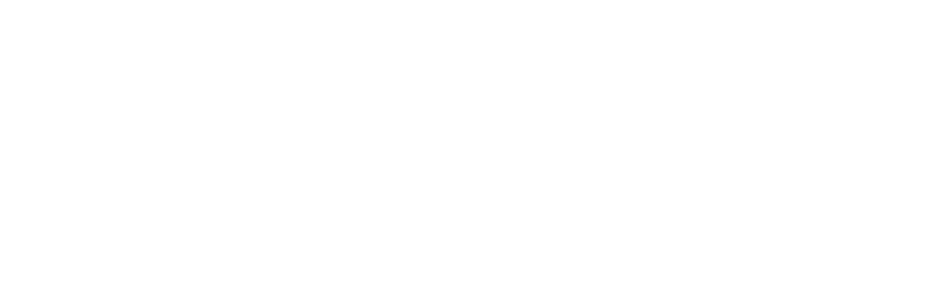
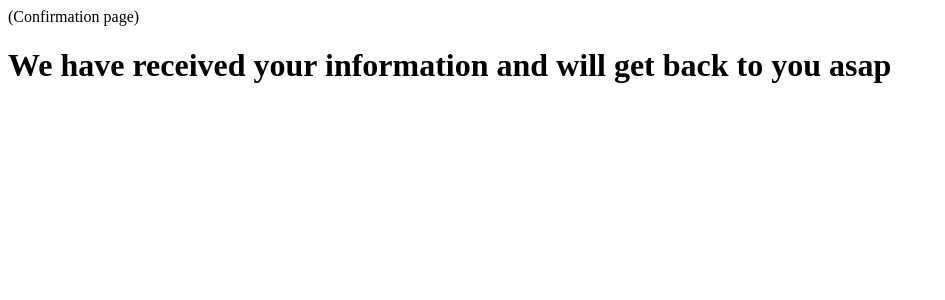
Before and after one commit to GabrielaOliveirabpt/Recipe_App, a React (Vite) app: page /confirmation in a window 1280 px wide. Shown: the top 300 px of the page, without its empty margins (0-945 px from the left). Built offline with nearby package versions, Linux system fonts and the light colour scheme.

Commit message:
install react-router-dom, import BrowserRouter, Route, Routes, create Routes in App, have all 3 pages home, user-details and confirmation working, create components for loading each page Home, Form, Confirmation

```diff
--- a/package.json
+++ b/package.json
@@ -11,7 +11,8 @@
   },
   "dependencies": {
     "react": "^18.2.0",
-    "react-dom": "^18.2.0"
+    "react-dom": "^18.2.0",
+    "react-router-dom": "^6.14.0"
   },
   "devDependencies": {
     "@types/react": "^18.0.37",
--- a/src/App.jsx
+++ b/src/App.jsx
@@ -1,5 +1,9 @@
 import { useState } from 'react'
+import { BrowserRouter, Route, Routes } from 'react-router-dom';
 import './App.css'
+import Home from './Home.jsx'
+import Form from './Form.jsx'
+import Confirmation from './Confirmation.jsx'
 
 function App() {
   // const [count, setCount] = useState(0)
@@ -7,6 +11,13 @@
   return (
     <>
 
+      <BrowserRouter>
+        <Routes>
+          <Route exact path="/" element={<Home />} />
+          <Route path="/user-details" element={<Form />} />
+          <Route path="/confirmation" element={<Confirmation />} />
+        </Routes>
+      </BrowserRouter>
       {/* <div className="card">
         <button onClick={() => setCount((count) => count + 1)}>
           count is {count}
--- /dev/null
+++ b/src/Confirmation.jsx
@@ -0,0 +1,12 @@
+function Confirmation() {
+
+    return (
+        <>
+            (Confirmation page)
+            <h1>We have received your information and will get back to you asap</h1>
+
+        </>
+    )
+}
+
+export default Confirmation
--- /dev/null
+++ b/src/Form.jsx
@@ -0,0 +1,11 @@
+function Form() {
+
+    return (
+        <>
+            Form
+
+        </>
+    )
+}
+
+export default Form
--- /dev/null
+++ b/src/Home.jsx
@@ -0,0 +1,11 @@
+function Home() {
+
+    return (
+        <>
+            Home
+
+        </>
+    )
+}
+
+export default Home
```
Also changed, not shown: 2 other files (tests, documents, lock files or other folders).
